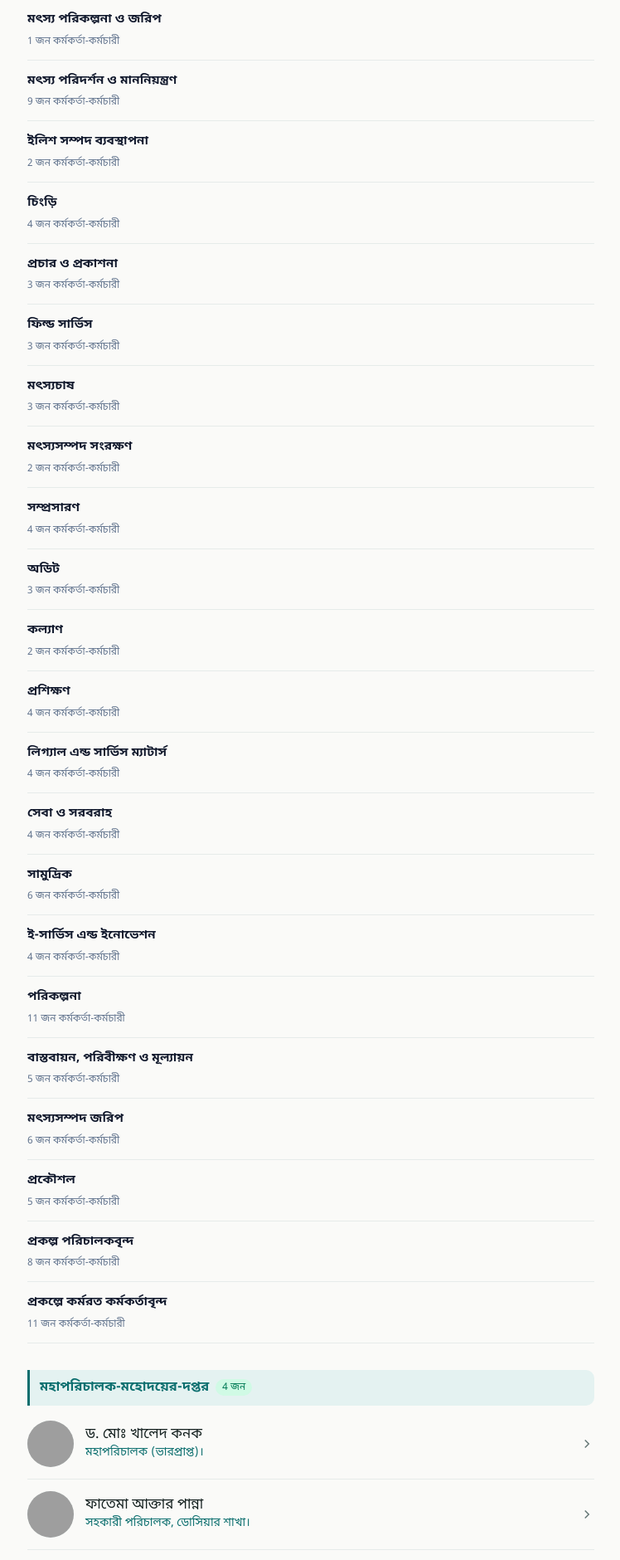
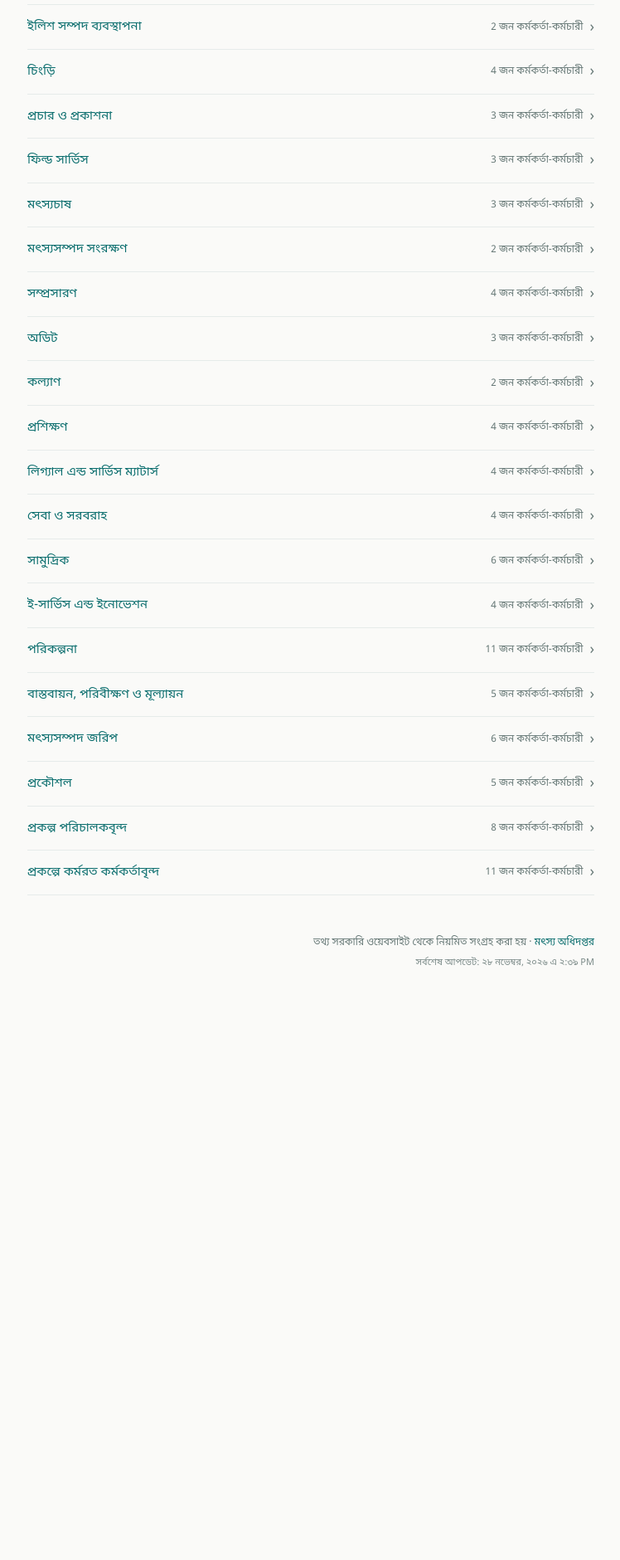
Before and after one commit to hasibranaofficial/dof-derectory-test, a Next.js app: page /dof-derectory-test/office/hq in a window 1280 px wide. Shown: the part 880-2760 px from the top of the page at 83% size, without its empty margins (265-1013 px from the left). After the commit the page ends 2085 px from the top, so only its background shows below. Built offline with nearby package versions, Linux system fonts and the light colour scheme; grey boxes are pictures that could not be loaded.

Commit message:
Use the same compact colored list style for headquarters branches

```diff
--- a/src/components/BranchDirectory.tsx
+++ b/src/components/BranchDirectory.tsx
@@ -4,38 +4,35 @@ import DirectoryOfficer from "@/components/DirectoryOfficer";
 export default function BranchDirectory({ branches }: { branches: [string, Officer[]][] }) {
   return (
     <section className="mt-6">
-      <h2 className="mb-3 border-l-4 border-emerald-600 pl-3 text-xl font-bold text-emerald-900">
+      <h2 className="mb-2 border-l-4 border-emerald-600 pl-3 text-xl font-bold text-emerald-900">
         শাখাসমূহ <span className="text-sm font-normal text-slate-500">({branches.length}টি)</span>
       </h2>
 
-      <div className="grid gap-3 md:grid-cols-2 xl:grid-cols-3">
+      <div className="divide-y divide-[var(--line)]">
         {branches.map(([name, people], index) => (
-          <a
-            key={name || index}
-            href={`#branch-${index}`}
-            className="block rounded-xl border border-slate-200 bg-white p-4 shadow-sm transition-colors hover:border-emerald-400 hover:bg-emerald-50/40"
-          >
-            <h3 className="text-[15px] font-semibold leading-snug text-slate-900 hover:text-emerald-700">
-              {name}
-            </h3>
-            <p className="mt-2 text-xs text-slate-500">{people.length} জন কর্মকর্তা-কর্মচারী</p>
-          </a>
+          <details key={name || index} className="group border-b border-[var(--line)]">
+            <summary className="flex cursor-pointer list-none items-center justify-between gap-3 py-4 text-left [&::-webkit-details-marker]:hidden">
+              <span className="min-w-0 flex-1 text-[15px] font-medium leading-snug text-[var(--acc)]">
+                {name}
+              </span>
+              <span className="flex shrink-0 items-center gap-2 text-xs text-[var(--mute)]">
+                {people.length} জন কর্মকর্তা-কর্মচারী
+                <span className="text-lg leading-none transition-transform group-open:rotate-90">›</span>
+              </span>
+            </summary>
+            <div className="pb-3 pl-2">
+              <div className="mb-2 rounded-lg bg-[var(--accbg)] px-3 py-2 text-sm font-medium text-[var(--acc)]">
+                {name} — জনবল তালিকা
+              </div>
+              <div>
+                {people.map((person, personIndex) => (
+                  <DirectoryOfficer key={person.id || person.name || personIndex} p={person} />
+                ))}
+              </div>
+            </div>
+          </details>
         ))}
       </div>
-
-      {branches.map(([name, people], index) => (
-        <section key={name || index} id={`branch-${index}`} className="mt-8 scroll-mt-24">
-          <h2 className="mb-3 flex items-center gap-2 border-l-4 border-emerald-600 pl-3 text-lg font-bold text-emerald-900">
-            {name}
-            <span className="rounded-full bg-emerald-100 px-2 py-0.5 text-xs font-medium text-emerald-700">{people.length} জন</span>
-          </h2>
-          <div className="grid gap-3 md:grid-cols-2 xl:grid-cols-3">
-            {people.map((person, personIndex) => (
-              <DirectoryOfficer key={person.id || person.name || personIndex} p={person} />
-            ))}
-          </div>
-        </section>
-      ))}
     </section>
   );
 }
```
